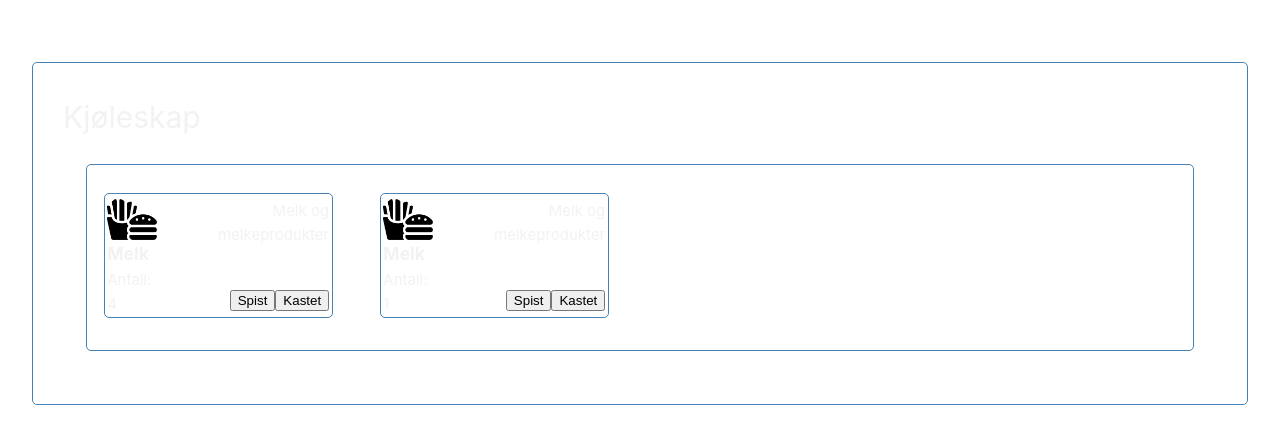
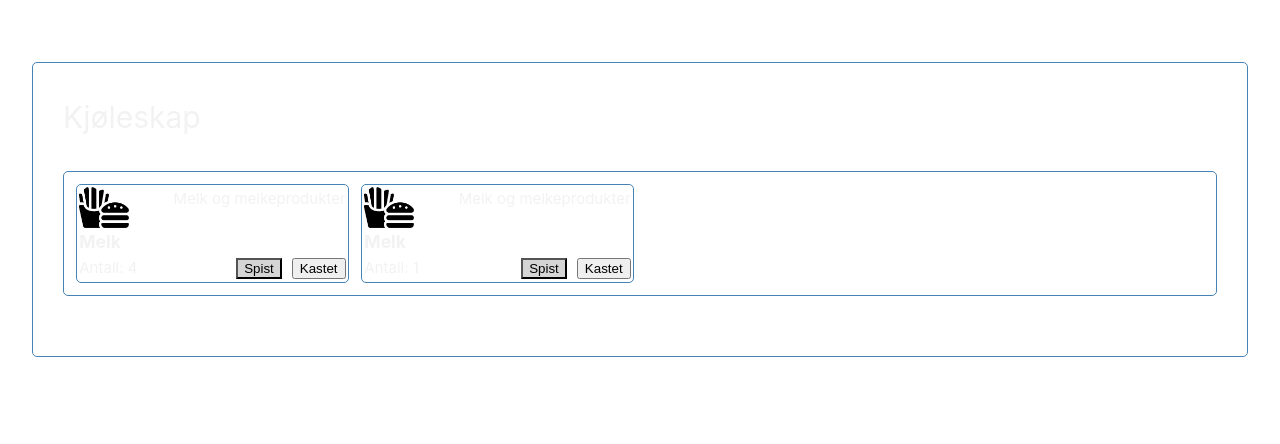
Before and after one commit to oddfjell/idatt2106_2023_12-frontend, a Vue app in the folder smartmat/: page /refrigerator in a window 1280 px wide. Shown: the top 444 px of the page. Built offline with nearby package versions, Linux system fonts and the light colour scheme; no server answers.

Commit message:
Updated visuals for fridge

```diff
--- a/smartmat/src/components/Fridge/Grocery.vue
+++ b/smartmat/src/components/Fridge/Grocery.vue
@@ -9,8 +9,8 @@
         <p id="category">{{grocery.category.name}}</p>
 
         <div class="buttonBar">
-            <button >Spist</button>
-            <Throw/>
+            <button id="eatBtn" >Spist</button>
+            <Throw />
         </div>
         </div>
 </div>
@@ -41,10 +41,9 @@ export default {
     width: fit-content;
 }
 .container{
-    padding: 0 1%;
-    margin: 2% auto;
-    width: 90%;
-    height: 90%;
+    margin: 0;
+    width: 100%;
+    height: 100%;
     display: flex;
     justify-content: space-between;
 
@@ -66,4 +65,24 @@ export default {
 #category{
     text-align: end;
 }
+#throwComponent{
+    background: #0b6dff;
+    color: white;
+}
+
+#eatBtn{
+    background: #d5d5d5;
+    color: black;
+    margin-right: 10px;
+}
+
+#throwComponent:hover {
+    background-color: #4169a8;
+    cursor: pointer;
+}
+
+#eatBtn:hover {
+    background-color: #b7b7b7;
+    cursor: pointer;
+}
 </style>
--- a/smartmat/src/components/Fridge/GroceryGrid.vue
+++ b/smartmat/src/components/Fridge/GroceryGrid.vue
@@ -48,13 +48,14 @@ export default {
 <style scoped>
 .container{
     max-width: none;
-    margin: 2%;
-    padding: 2% 1%;
+    width: 100%;
+    padding: 1%;
 }
 #grocery_grid{
     display:grid;
     grid-template-columns: 1fr 1fr 1fr 1fr;
-    grid-gap: 2%;
+    grid-gap: 1%;
+    padding: 0%;
 }
 .grocery{
     height: fit-content;
--- a/smartmat/src/components/Fridge/Throw.vue
+++ b/smartmat/src/components/Fridge/Throw.vue
@@ -68,7 +68,7 @@ export default {
 }
 
 #cancelBtn{
-    background: #b7b7b7;
+    background: #d5d5d5;
     color: black;
     margin-right: 10px;
 }
@@ -79,7 +79,7 @@ export default {
 }
 
 #cancelBtn:hover {
-    background-color: #d0cece;
+    background-color: #b7b7b7;
     cursor: pointer;
 }
 
```
